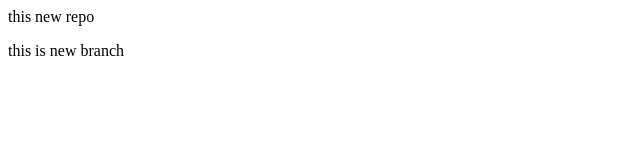
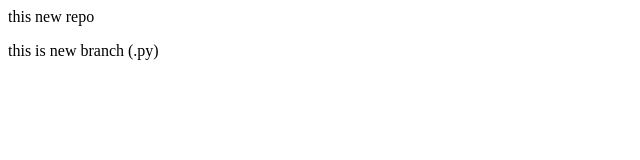
Before and after one commit to santoshmokashi86/all_about_git, a plain HTML site: page index.html in a window 1280 px wide. Shown: the full height of the page, 0-640 px from the left. Drawn offline with Linux system fonts and the light colour scheme.

Commit message:
newly added

```diff
--- a/index.html
+++ b/index.html
@@ -1,2 +1,2 @@
 <p>this new repo</p>
-<p> this is new branch</p>
+<p> this is new branch (.py)</p>
```
